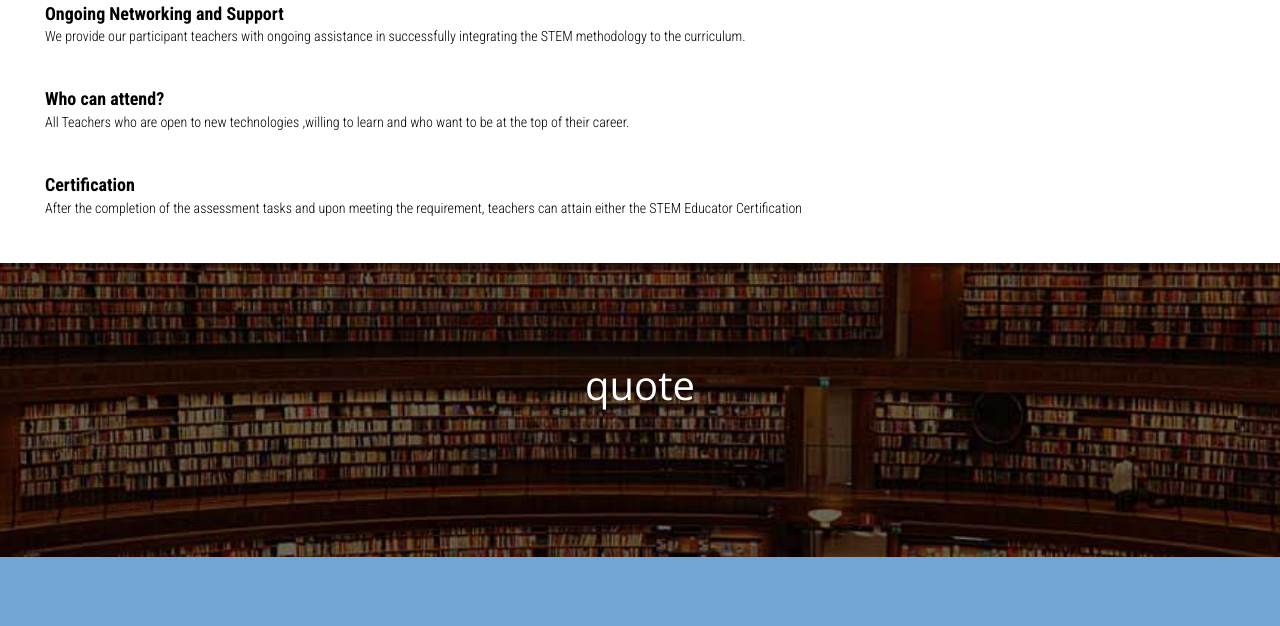
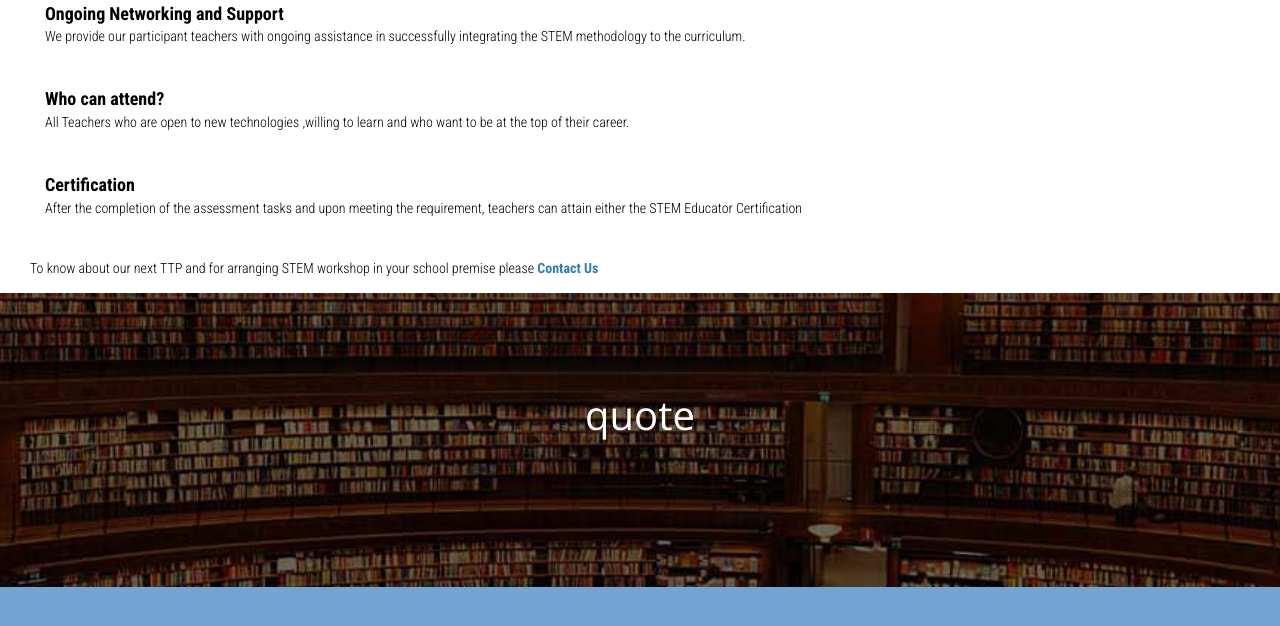
Before and after one commit to dhanyacm/stem, a Jekyll site: the page built from programmes.html, in a window 1280 px wide and 900 px high, scrolled down 956 px, cut to the strip 0-633 px from the top of the window. Shown: the top 626 px of the strip. Built offline with Jekyll 4.4.1, drawn with Linux system fonts in a browser that asks for light colours; a script that is not in the unit is left out.

Commit message:
Update programmes.html

```diff
--- a/programmes.html
+++ b/programmes.html
@@ -55,7 +55,7 @@ programmes: true
 			After the completion of the assessment tasks and upon meeting the requirement, teachers can attain either the STEM Educator Certification <br>
 			<br><br></p>
 			</div>
-
+			 To know about our next TTP and for arranging STEM workshop in your school premise please <a href="contact.html#contact"><b>Contact Us</b></a>
 
 		</div>
 
```
